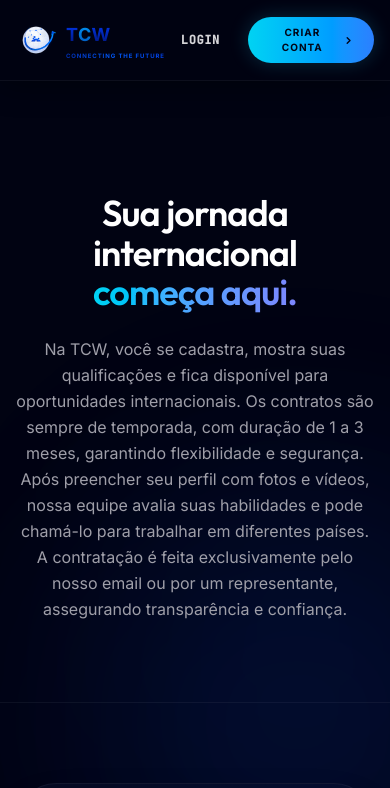
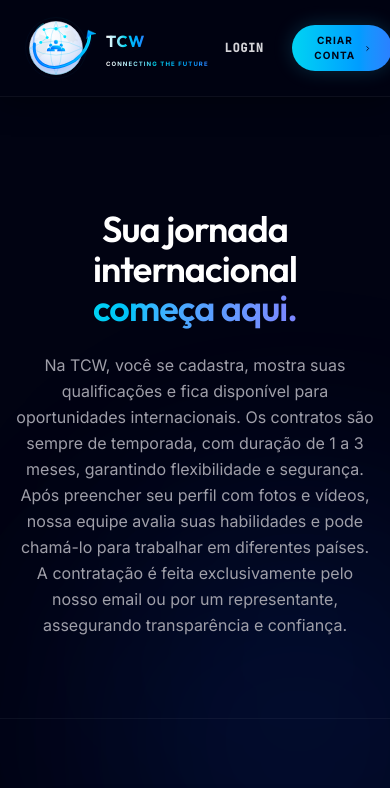
Before and after one commit to Mogli296/Trabalhadores, a React (Vite) app: page / in a window 390 px wide. Shown: the top 788 px of the page. Built offline with nearby package versions, Linux system fonts and the light colour scheme.

Commit message:
style: update TCWLogo component and UI layout
- Added vertical layout support to TCWLogo
- Updated logo sizes and typography for better scaling
- Adjusted header responsiveness in App component

```diff
--- a/src/App.tsx
+++ b/src/App.tsx
@@ -111,7 +111,7 @@ export default function App() {
         id="main-header"
         className="border-b sticky top-0 z-40 backdrop-blur-lg border-white/5 bg-[#010312]/85 text-white shadow-[0_4px_30px_rgba(0,0,0,0.4)]"
       >
-        <div className="max-w-7xl mx-auto px-4 sm:px-6 lg:px-8 h-20 flex items-center justify-between">
+        <div className="max-w-7xl mx-auto px-4 sm:px-6 lg:px-8 min-h-[6rem] py-2 flex items-center justify-between">
           {/* Logo Brand */}
           <button
             onClick={() => setAppView(currentUser ? 'dashboard' : 'landing')}
--- a/src/components/LoginForm.tsx
+++ b/src/components/LoginForm.tsx
@@ -56,7 +56,7 @@ export default function LoginForm({ onSuccess, onNavigateToRegister }: LoginForm
       >
         {/* Logo */}
         <div className="flex flex-col items-center mb-8">
-          <TCWLogo size="md" showText={true} className="mb-4" />
+          <TCWLogo size="md" showText={true} layout="vertical" className="mb-4" />
           <h2 className="text-sm font-extrabold tracking-widest text-cyan-400 text-center uppercase font-mono">PORTAL DE ACESSO</h2>
           <p className="text-[10px] text-zinc-400 uppercase font-bold tracking-wider mt-1.5 text-center leading-normal">Cadastramento Internacional e Emissão de Contratos Temporários</p>
         </div>
--- a/src/components/TCWLogo.tsx
+++ b/src/components/TCWLogo.tsx
@@ -4,30 +4,34 @@ interface TCWLogoProps {
   className?: string;
   showText?: boolean;
   size?: 'sm' | 'md' | 'lg';
+  layout?: 'horizontal' | 'vertical';
 }
 
-export default function TCWLogo({ className = '', showText = true, size = 'md' }: TCWLogoProps) {
+export default function TCWLogo({ className = '', showText = true, size = 'md', layout = 'horizontal' }: TCWLogoProps) {
   // Handle dimensions based on size selection
   const iconSize = {
-    sm: 'w-10 h-10',
-    md: 'w-14 h-14',
-    lg: 'w-24 h-24'
+    sm: 'w-20 h-20',
+    md: 'w-28 h-28',
+    lg: 'w-44 h-44'
   }[size];
 
   const titleSize = {
-    sm: 'text-lg tracking-tight font-extrabold',
-    md: 'text-2xl tracking-normal font-black',
-    lg: 'text-5xl tracking-normal font-black'
+    sm: 'text-base sm:text-lg tracking-[0.05em] font-black',
+    md: 'text-2xl sm:text-3xl tracking-[0.05em] font-black',
+    lg: 'text-5xl sm:text-6xl tracking-[0.05em] font-black'
   }[size];
 
   const subtitleSize = {
-    sm: 'text-[6px] tracking-[0.15em] font-bold',
-    md: 'text-[8px] tracking-[0.2em] font-black',
-    lg: 'text-[11px] tracking-[0.22em] font-black'
+    sm: 'text-[6px] sm:text-[7px] tracking-[0.18em] font-bold',
+    md: 'text-[8px] sm:text-[9.5px] tracking-[0.2em] font-black',
+    lg: 'text-[12px] sm:text-[13px] tracking-[0.22em] font-black'
   }[size];
 
   return (
-    <div id="tcw-logo-root" className={`flex items-center gap-2.5 sm:gap-3.5 select-none ${className}`}>
+    <div
+      id="tcw-logo-root"
+      className={`select-none flex ${layout === 'vertical' ? 'flex-col items-center text-center gap-4' : 'items-center gap-2.5 sm:gap-3.5'} ${className}`}
+    >
       {/* 3D Glass Globe, Interconnected networks, Team Nodes & Sweeping Blue Arrow */}
       <svg
         className={`${iconSize} shrink-0`}
@@ -38,10 +42,10 @@ export default function TCWLogo({ className = '', showText = true, size = 'md' }
         <defs>
           {/* Royal Blue to Electric Blue Ribbon Gradient */}
           <linearGradient id="richBlueGrad" x1="0%" y1="100%" x2="100%" y2="0%">
-            <stop offset="0%" stopColor="#001C85" />
-            <stop offset="30%" stopColor="#003DDF" />
-            <stop offset="70%" stopColor="#005BFF" />
-            <stop offset="100%" stopColor="#0080FF" />
+            <stop offset="0%" stopColor="#005BFF" />
+            <stop offset="30%" stopColor="#0084FF" />
+            <stop offset="70%" stopColor="#00BFFF" />
+            <stop offset="100%" stopColor="#00F5FF" />
           </linearGradient>
 
           {/* Electric Blue Glow */}
@@ -90,27 +94,27 @@ export default function TCWLogo({ className = '', showText = true, size = 'md' }
           fillOpacity="0.45"
         />
 
-        {/* 4. Elegant globe network arcs (Interconnectivity longitudes & latitudes) */}
-        <path d="M17 50 A 33 33 0 0 0 83 50" stroke="#94A3B8" strokeWidth="0.5" strokeOpacity="0.4" fill="none" />
-        <path d="M17 50 Q 50 68 83 50" stroke="#94A3B8" strokeWidth="0.5" strokeOpacity="0.3" fill="none" />
-        <path d="M17 50 Q 50 32 83 50" stroke="#94A3B8" strokeWidth="0.5" strokeOpacity="0.3" fill="none" />
-        <path d="M50 17 Q 35 50 50 83" stroke="#94A3B8" strokeWidth="0.5" strokeOpacity="0.3" fill="none" />
-        <path d="M50 17 Q 65 50 50 83" stroke="#94A3B8" strokeWidth="0.5" strokeOpacity="0.3" fill="none" />
+        {/* 4. Elegant globe network arcs (Interconnectivity longitudes & latitudes with soft blue glow) */}
+        <path d="M17 50 A 33 33 0 0 0 83 50" stroke="#00C4FF" strokeWidth="0.65" strokeOpacity="0.45" fill="none" />
+        <path d="M17 50 Q 50 68 83 50" stroke="#00C4FF" strokeWidth="0.65" strokeOpacity="0.4" fill="none" />
+        <path d="M17 50 Q 50 32 83 50" stroke="#00C4FF" strokeWidth="0.65" strokeOpacity="0.4" fill="none" />
+        <path d="M50 17 Q 35 50 50 83" stroke="#00C4FF" strokeWidth="0.65" strokeOpacity="0.4" fill="none" />
+        <path d="M50 17 Q 65 50 50 83" stroke="#00C4FF" strokeWidth="0.65" strokeOpacity="0.4" fill="none" />
 
         {/* Network connections (Dots on the intersections representing branches/agencies) */}
-        <circle cx="35" cy="27" r="1.5" fill="#005BFF" opacity="0.8" />
-        <circle cx="50" cy="26" r="1.8" fill="#005BFF" opacity="0.9" />
-        <circle cx="63" cy="23" r="1.5" fill="#005BFF" opacity="0.8" />
-        <circle cx="39" cy="37" r="1.5" fill="#005BFF" opacity="0.8" />
-        <circle cx="61" cy="36" r="1.5" fill="#005BFF" opacity="0.8" />
-        <circle cx="31" cy="43" r="1.5" fill="#005BFF" opacity="0.8" />
+        <circle cx="35" cy="27" r="1.8" fill="#00E5FF" opacity="1.0" />
+        <circle cx="50" cy="26" r="2.2" fill="#00E5FF" opacity="1.0" />
+        <circle cx="63" cy="23" r="1.8" fill="#00E5FF" opacity="1.0" />
+        <circle cx="39" cy="37" r="1.8" fill="#00E5FF" opacity="1.0" />
+        <circle cx="61" cy="36" r="1.8" fill="#00E5FF" opacity="1.0" />
+        <circle cx="31" cy="43" r="1.8" fill="#00E5FF" opacity="1.0" />
 
         {/* Light connection paths connecting the dot network */}
-        <path d="M35 27 Q 44 24 50 26" stroke="#005BFF" strokeWidth="0.5" strokeOpacity="0.5" fill="none" />
-        <path d="M50 26 Q 57 23 63 23" stroke="#005BFF" strokeWidth="0.5" strokeOpacity="0.5" fill="none" />
-        <path d="M35 27 Q 37 32 39 37" stroke="#005BFF" strokeWidth="0.5" strokeOpacity="0.5" fill="none" />
-        <path d="M50 26 Q 56 31 61 36" stroke="#005BFF" strokeWidth="0.5" strokeOpacity="0.5" fill="none" />
-        <path d="M31 43 Q 35 40 39 37" stroke="#005BFF" strokeWidth="0.5" strokeOpacity="0.4" fill="none" />
+        <path d="M35 27 Q 44 24 50 26" stroke="#00E5FF" strokeWidth="0.6" strokeOpacity="0.75" fill="none" />
+        <path d="M50 26 Q 57 23 63 23" stroke="#00E5FF" strokeWidth="0.6" strokeOpacity="0.75" fill="none" />
+        <path d="M35 27 Q 37 32 39 37" stroke="#00E5FF" strokeWidth="0.6" strokeOpacity="0.75" fill="none" />
+        <path d="M50 26 Q 56 31 61 36" stroke="#00E5FF" strokeWidth="0.6" strokeOpacity="0.75" fill="none" />
+        <path d="M31 43 Q 35 40 39 37" stroke="#00E5FF" strokeWidth="0.6" strokeOpacity="0.65" fill="none" />
 
         {/* 5. Central/Bottom People Team silhouettes - 3 figures */}
         {/* Left Person Silhouette (Small) */}
@@ -137,7 +141,7 @@ export default function TCWLogo({ className = '', showText = true, size = 'md' }
             d="M -3.5,8.5 C -3.5,4 0,3.5 3.5,3.5 C 7,3.5 10.5,4 10.5,8.5 Z"
             fill="url(#richBlueGrad)"
           />
-          <circle cx="3.5.5" cy="-0.5" r="2.8" fill="url(#richBlueGrad)" />
+          <circle cx="3.5" cy="-0.5" r="2.8" fill="url(#richBlueGrad)" />
           {/* Subtle outline separator for depth */}
           <path
             d="M -3.5,8.5 C -3.5,4 0,3.5 3.5,3.5 C 7,3.5 10.5,4 10.5,8.5"
@@ -186,27 +190,21 @@ export default function TCWLogo({ className = '', showText = true, size = 'md' }
         </g>
       </svg>
 
-      {/* Corporate Modern Blue Brand Text "TCW" + "CONNECTING THE FUTURE" */}
+      {/* Corporate Modern Blue Brand Text "TCW" */}
       {showText && (
-        <div className="flex flex-col text-left justify-center">
-          <div className="flex items-baseline leading-none">
-            {/* T (Deep Blue) */}
-            <span className={`${titleSize} text-transparent bg-clip-text bg-gradient-to-b from-[#003BFF] to-[#001066]`}>
-              T
-            </span>
-            {/* C (Lighter Bright Blue Accent) */}
-            <span className={`${titleSize} text-transparent bg-clip-text bg-gradient-to-b from-[#00A2FF] to-[#0048B3] mx-[0.5px]`}>
-              C
-            </span>
-            {/* W (Deep Blue) */}
-            <span className={`${titleSize} text-transparent bg-clip-text bg-gradient-to-b from-[#003BFF] to-[#001066]`}>
-              W
+        <div className={`flex flex-col ${layout === 'vertical' ? 'items-center animate-fade-in' : 'text-left justify-center'}`}>
+          <div className="flex items-baseline leading-none font-display">
+            {/* T, C, W rendered together as TCW with a premium text gradient */}
+            <span className={`${titleSize} text-transparent bg-clip-text bg-gradient-to-r from-white via-cyan-400 to-blue-500 font-black tracking-[0.05em]`}>
+              TCW
             </span>
           </div>
-          {/* Subtitle "CONNECTING THE FUTURE." */}
-          <span className={`${subtitleSize} text-transparent bg-clip-text bg-gradient-to-r from-[#002FB3] via-[#005BFF] to-[#003DDF] uppercase mt-0.5 whitespace-nowrap`}>
-            CONNECTING THE FUTURE
-          </span>
+          {/* Subtitle - only in horizontal layout */}
+          {layout === 'horizontal' && (
+            <span className={`${subtitleSize} text-transparent bg-clip-text bg-gradient-to-r from-white via-cyan-400 to-blue-500 uppercase mt-1.5 font-bold tracking-[0.2em] whitespace-nowrap`}>
+              CONNECTING THE FUTURE
+            </span>
+          )}
         </div>
       )}
     </div>
```
